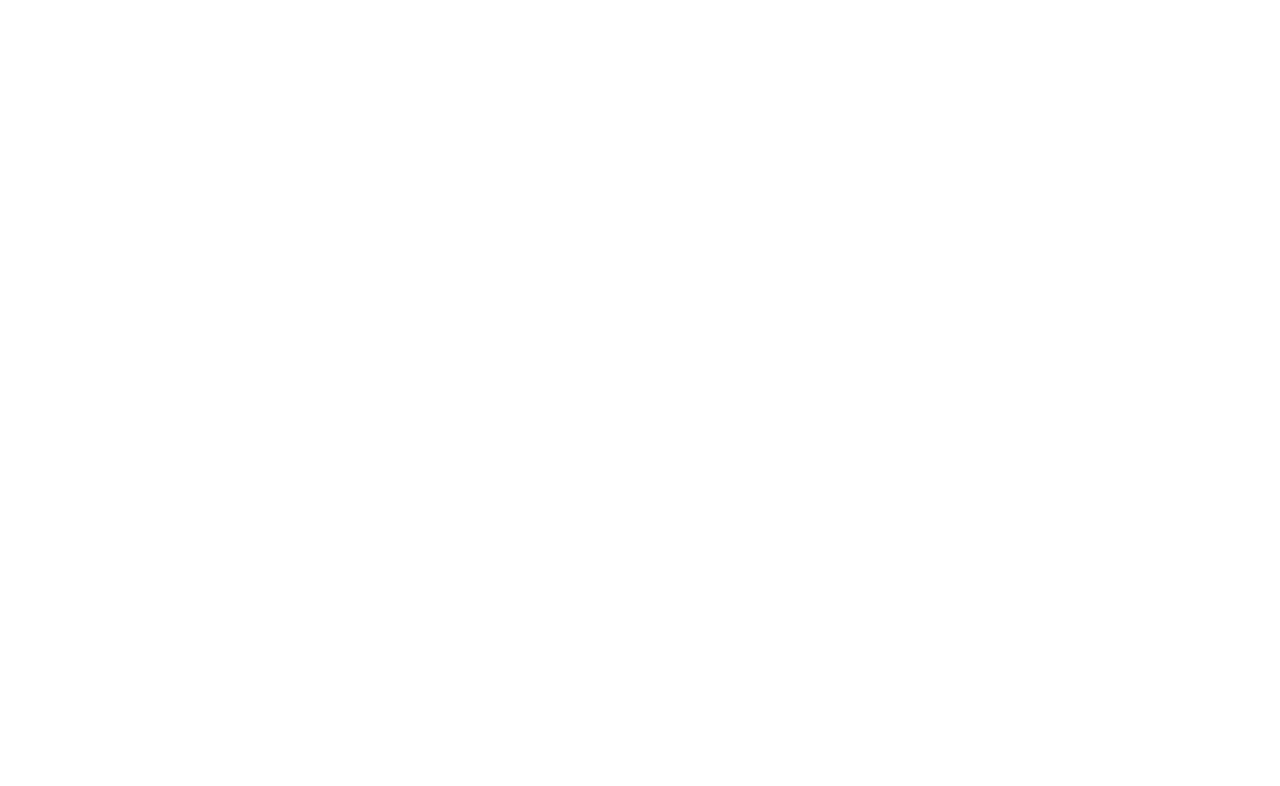
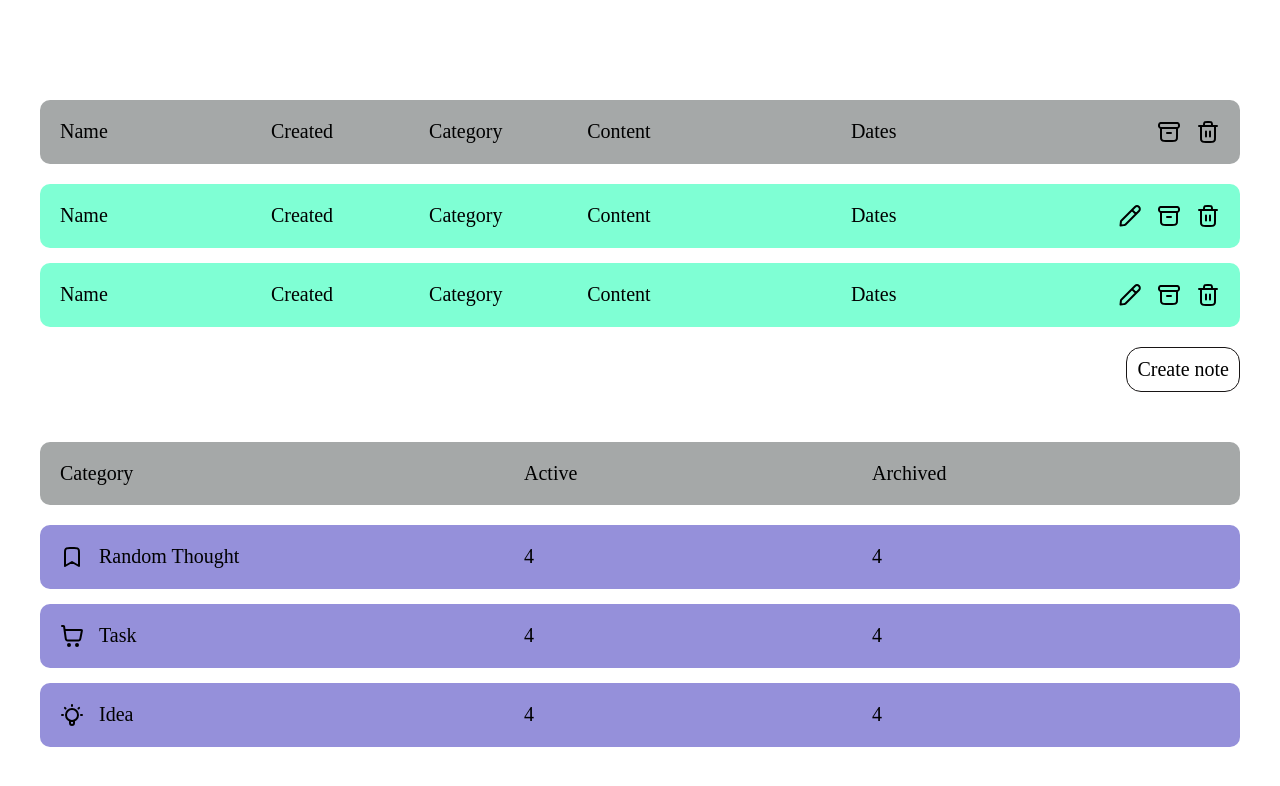
Before and after one commit to mifodiy/rdtask1, a plain HTML site: page index.html in a window 1280 px wide. Drawn offline with Linux system fonts and the light colour scheme.

Commit message:
Prepar layout and styles

```diff
--- a/index.html
+++ b/index.html
@@ -1,14 +1,93 @@
 <!DOCTYPE html>
 <html lang="en">
+
 <head>
   <meta charset="UTF-8">
   <meta name="viewport" content="width=device-width, initial-scale=1.0">
   <link href="style.css" rel="stylesheet">
   <title>Note App</title>
 </head>
+
 <body>
+  <div class="container">
+    <header class="header">
+      <div class="header__name">Name</div>
+      <div class="header__created">Created</div>
+      <div class="header__category">Category</div>
+      <div class="header__content">Content</div>
+      <div class="header__dates">Dates</div>
+      <div class="header__icons">
+        <img class="header__archive" src="image/archive.svg" alt="archive">
+        <img class="header__delete" src="image/trash.svg" alt="delete">
+      </div>
+    </header>
+
+    <ul class="note__list">
+      <li class="note__item">
+        <div class="note__name">Name</div>
+        <div class="note__created">Created</div>
+        <div class="note__category">Category</div>
+        <div class="note__content">Content</div>
+        <div class="note__dates">Dates</div>
+        <div class="note__icons">
+          <img class="note__edit" src="image/edit.svg" alt="edit">
+          <img class="note__archive" src="image/archive.svg" alt="archive">
+          <img class="note__delete" src="image/trash.svg" alt="delete">
+        </div>
+      </li>
+      <li class="note__item">
+        <div class="note__name">Name</div>
+        <div class="note__created">Created</div>
+        <div class="note__category">Category</div>
+        <div class="note__content">Content</div>
+        <div class="note__dates">Dates</div>
+        <div class="note__icons">
+          <img class="note__edit" src="image/edit.svg" alt="edit">
+          <img class="note__archive" src="image/archive.svg" alt="archive">
+          <img class="note__delete" src="image/trash.svg" alt="delete">
+        </div>
+      </li>
+    </ul>
+    <button class="btn-create">Create note</button>
+
+    <div class="category-header">
+      <div class="category-header__name">Category</div>
+      <div class="category-header__active">Active</div>
+      <div class="category-header__archive">Archived</div>
+    </div>
+
+    <ul class="category__list">
+      <li class="category__item">
+        <div class="category__name">
+          <img class="category__img" src="image/bookmark.svg" alt="random thought">
+          <span>Random Thought</span>
+        </div>
+        <div class="category__active">4</div>
+        <div class="category__archive">4</div>
+      </li>
+      <li class="category__item">
+        <div class="category__name">
+          <img class="category__img" src="image/cart.svg" alt="Task">
+          <span>Task</span>
+        </div>
+        <div class="category__active">4</div>
+        <div class="category__archive">4</div>
+      </li>
+      <li class="category__item">
+        <div class="category__name">
+          <img class="category__img" src="image/lightbulb.svg" alt="idea">
+          <span>Idea</span>
+        </div>
+        <div class="category__active">4</div>
+        <div class="category__archive">4</div>
+      </li>
+    </ul>
+  </div>
+
+
 
 
   <script src="js/index.js"></script>
 </body>
+
 </html>
--- a/style.css
+++ b/style.css
@@ -60,3 +60,112 @@ button {
   cursor: pointer;
   background-color: transparent;
 }
+
+body {
+  font-size: 20px;
+}
+
+.container {
+  max-width: 1230px;
+  padding: 0 15px;
+  margin: 100px auto 0;
+}
+
+.header,
+.category-header {
+  display: flex;
+  background-color:rgb(165, 168, 168);
+  padding: 20px;
+  border-radius: 10px;
+  margin-bottom: 20px;
+}
+
+.header__name,
+.note__name{
+  width: 20%;
+}
+
+.header__created,
+.note__created {
+  width: 15%;
+}
+
+.header__category,
+.note__category {
+  width: 15%;
+}
+
+.header__content,
+.note__content {
+  width: 25%;
+}
+
+.header__dates,
+.note__dates {
+  width: 20%;
+}
+
+.header__icons,
+.note__icons {
+  width: 15%;
+  margin-left: auto;
+  display: flex;
+  gap: 15px;
+  justify-content: end;
+}
+
+.note__item,
+.category__item {
+  display: flex;
+  background-color:aquamarine;
+  padding: 20px;
+  border-radius: 10px;
+}
+
+.note__list,
+.category__list {
+  margin-bottom: 20px;
+  display: flex;
+  flex-direction: column;
+  gap: 15px;
+}
+
+.btn-create {
+  border: 1px solid rgb(24, 21, 21);
+  padding: 10px;
+  border-radius: 15px;
+  margin-left: auto;
+  display: block;
+}
+
+.category-header {
+  margin-top: 50px;
+}
+
+.category-header__name,
+.category__name {
+  width: 40%;
+}
+
+.category-header__active,
+.category__active {
+  width: 30%;
+}
+
+.category-header__archive,
+.category__archive {
+  width: 30%;
+}
+
+.category__item {
+  display: flex;
+  background-color:rgb(149, 144, 218)
+}
+
+.category__name {
+  display: flex;
+}
+
+.category__name span {
+  margin-left: 15px;
+}
```
